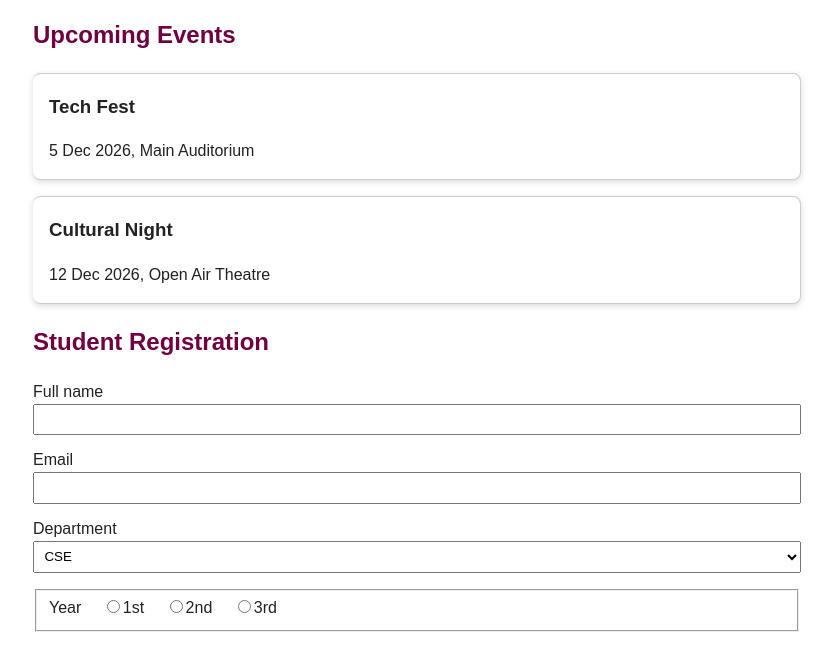
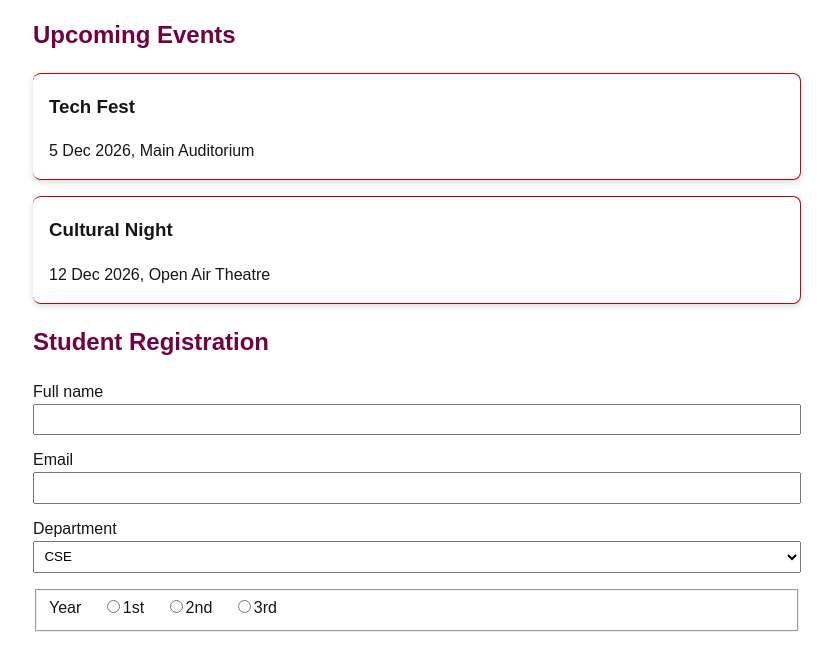
Before and after one commit to sruthi30943/LAB_EXP01, a plain HTML site: page index.html in a window 1280 px wide. Shown: the part 131-776 px from the top of the page, without its empty margins (223-1056 px from the left). Drawn offline with Linux system fonts and the light colour scheme.

Commit message:
second_commit

```diff
--- a/index.html
+++ b/index.html
@@ -3,7 +3,7 @@
 <head>
     <meta charset="UTF-8">
     <meta name="viewport" content="width=device-width, initial-scale=1.0">
-    <title>Document</title>
+    <title>University Student Activity Management Portal</title>
     <link rel="stylesheet" href="styles.css">
 </head>
 <body>
--- a/styles.css
+++ b/styles.css
@@ -4,7 +4,7 @@ body {
   margin: auto;
   padding: 1rem;
   line-height: 1.5;
-  color: #222;
+  color: #171616;
 }
 
 header {
@@ -23,7 +23,7 @@ nav a { color: #fff; margin-right: 1rem; }
 h2 { color: #730142; }
 
 article {
-  border: 1px solid #ccc;
+  border: 1px solid #af0b0b;
   padding: 0 1rem;
   margin-bottom: 1rem;
 }
```
